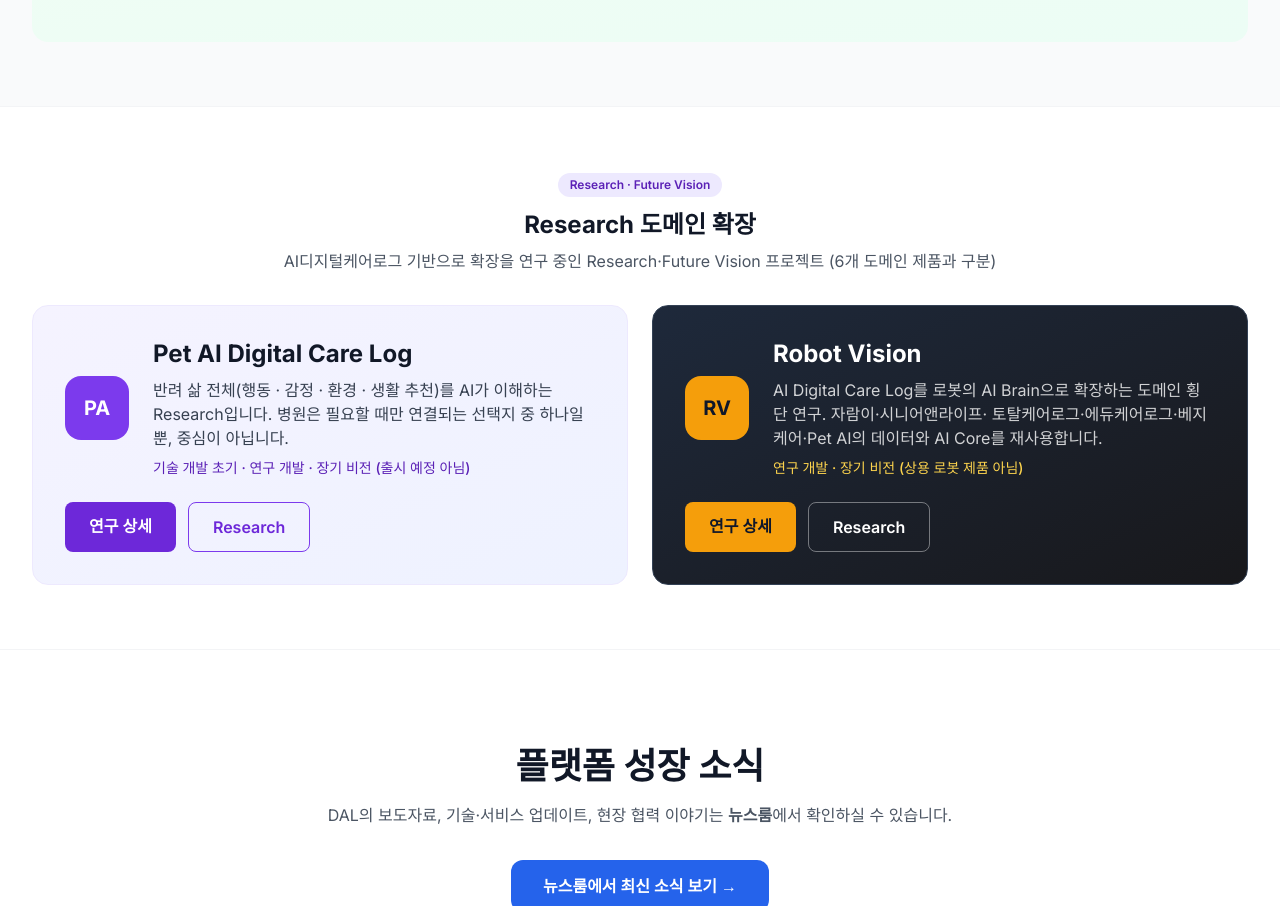
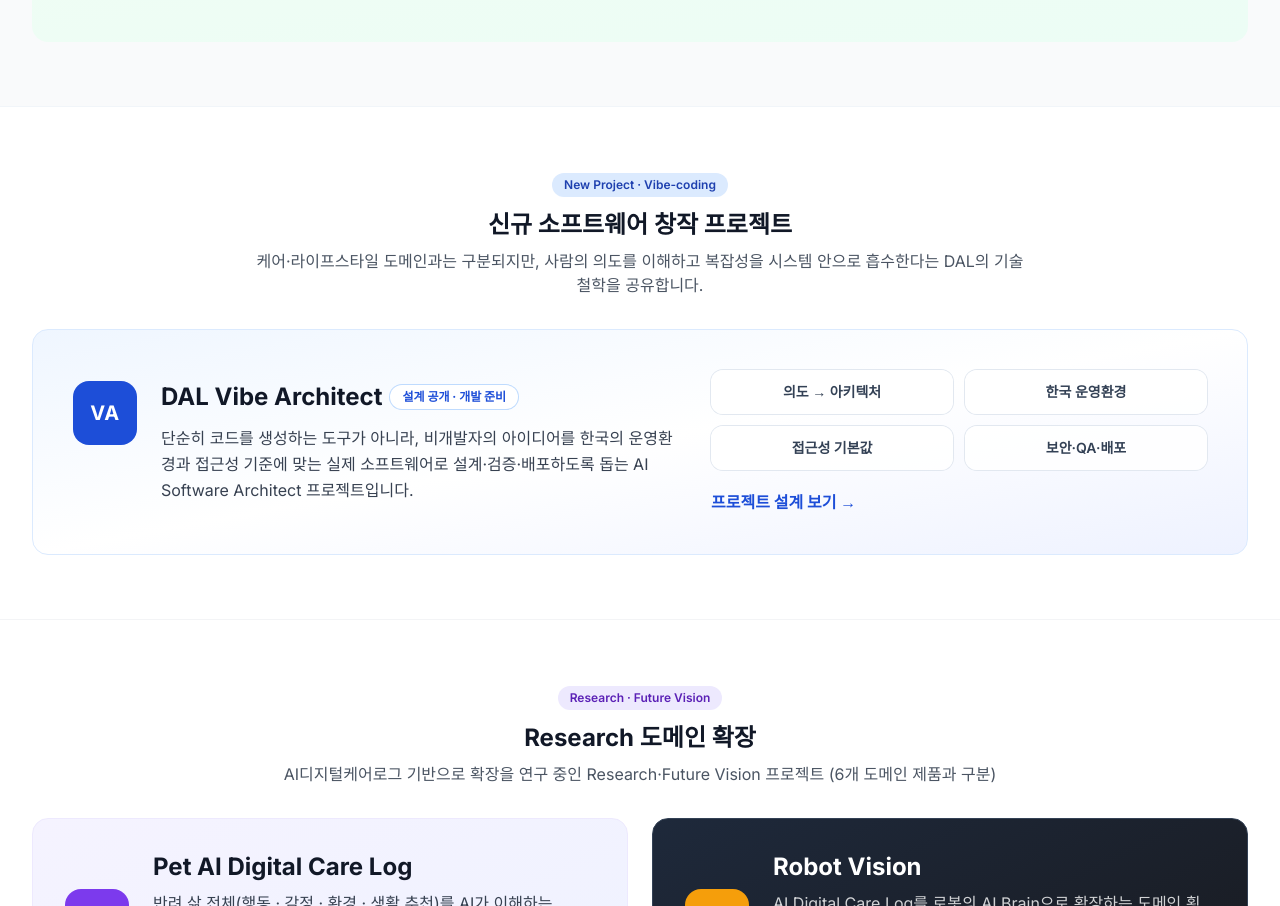
Before and after one commit to nwsoft/dreamailab, a Next.js app: page / in a window 1280 px wide. Shown: the part 6573-7479 px from the top of the page. Built offline with nearby package versions, Linux system fonts and the light colour scheme.

Commit message:
feat: feature Vibe Architect on home

```diff
--- a/app/page.tsx
+++ b/app/page.tsx
@@ -631,6 +631,55 @@ export default function Home() {
         </div>
       </section>
 
+      {/* 신규 소프트웨어 창작 프로젝트 — 6개 핵심 도메인과 구분 */}
+      <section className="py-12 lg:py-16 bg-white border-t border-slate-100">
+        <div className="max-w-7xl mx-auto px-4 sm:px-6 lg:px-8">
+          <div className="text-center mb-8">
+            <div className="inline-flex items-center px-3 py-1 rounded-full text-xs font-semibold bg-primary-100 text-primary-800 mb-3">
+              New Project · Vibe-coding
+            </div>
+            <h2 className="text-2xl font-bold text-gray-900 mb-2">신규 소프트웨어 창작 프로젝트</h2>
+            <p className="text-gray-600 max-w-3xl mx-auto">
+              케어·라이프스타일 도메인과는 구분되지만, 사람의 의도를 이해하고 복잡성을 시스템 안으로 흡수한다는 DAL의 기술 철학을 공유합니다.
+            </p>
+          </div>
+          <Link
+            href="/services/vibe-architect"
+            aria-label="DAL Vibe Architect 신규 프로젝트 상세 보기"
+            className="group grid gap-8 rounded-2xl border border-primary-100 bg-gradient-to-br from-blue-50 via-white to-indigo-50 p-8 transition-all hover:border-primary-300 hover:shadow-xl lg:grid-cols-[1.1fr_0.9fr] lg:items-center lg:p-10"
+          >
+            <div className="flex items-start gap-5 sm:gap-6">
+              <div className="flex h-16 w-16 shrink-0 items-center justify-center rounded-2xl bg-primary-700 text-xl font-bold tracking-wide text-white">
+                VA
+              </div>
+              <div>
+                <div className="flex flex-wrap items-center gap-2 mb-3">
+                  <h3 className="text-2xl font-bold text-gray-900 group-hover:text-primary-700">DAL Vibe Architect</h3>
+                  <span className="rounded-full bg-white px-3 py-1 text-xs font-bold text-primary-700 ring-1 ring-primary-200">
+                    설계 공개 · 개발 준비
+                  </span>
+                </div>
+                <p className="text-gray-700 leading-relaxed">
+                  단순히 코드를 생성하는 도구가 아니라, 비개발자의 아이디어를 한국의 운영환경과 접근성 기준에 맞는 실제 소프트웨어로 설계·검증·배포하도록 돕는 AI Software Architect 프로젝트입니다.
+                </p>
+              </div>
+            </div>
+            <div>
+              <div className="grid grid-cols-2 gap-3">
+                {['의도 → 아키텍처', '한국 운영환경', '접근성 기본값', '보안·QA·배포'].map((item) => (
+                  <span key={item} className="rounded-xl bg-white/90 px-4 py-3 text-center text-sm font-semibold text-slate-700 ring-1 ring-slate-200">
+                    {item}
+                  </span>
+                ))}
+              </div>
+              <span className="mt-5 inline-flex font-bold text-primary-700 group-hover:text-primary-800">
+                프로젝트 설계 보기 →
+              </span>
+            </div>
+          </Link>
+        </div>
+      </section>
+
       {/* Research · Future Vision — Pet AI & Robot Vision (상용 아님) */}
       <section className="py-12 lg:py-16 bg-white border-t border-gray-100">
         <div className="max-w-7xl mx-auto px-4 sm:px-6 lg:px-8">
```
